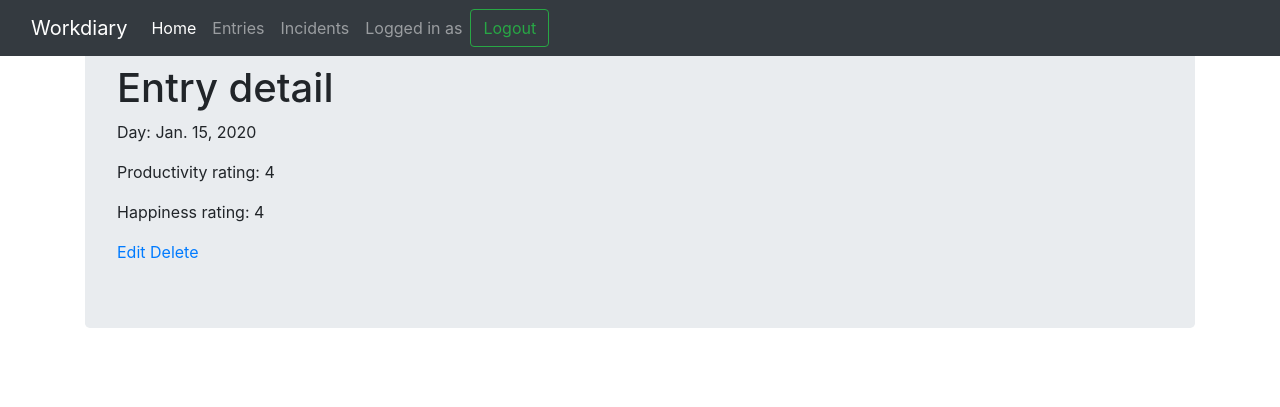
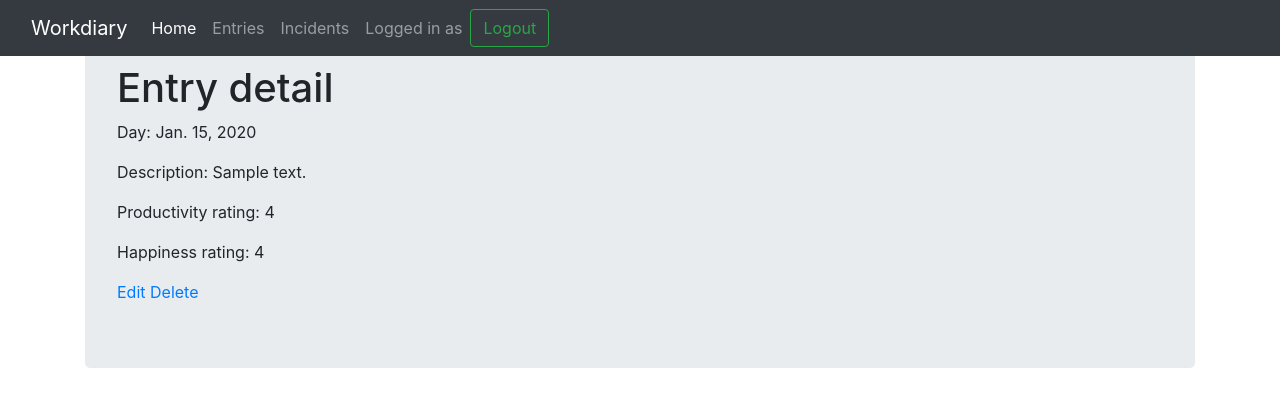
Before and after one commit to christophhalbi/workdiary, a Django app: page /diary/entry-detail/1/ in a window 1280 px wide. Shown: the top 407 px of the page. Run offline with Django 3.2, Linux system fonts and the light colour scheme; tables that the repository leaves empty hold one stand-in row (values such as "Sample post"); some libraries are stand-ins or nearby versions.

Commit message:
new optional field description of entry

```diff
--- a/diary/models.py
+++ b/diary/models.py
@@ -48,6 +48,7 @@ class Incident(models.Model):
 class Entry(models.Model):
     user = models.ForeignKey(User, on_delete=models.CASCADE)
     day = models.DateField()
+    description = models.TextField(null=True, blank=True)
     productivity_rating = models.SmallIntegerField(
         default=10,
         validators=[
@@ -92,7 +93,7 @@ class EntryForm(ModelForm):
 
     class Meta:
         model = Entry
-        fields = ['user', 'day', 'productivity_rating', 'happiness_rating']
+        fields = ['user', 'day', 'description', 'productivity_rating', 'happiness_rating']
         widgets = {
             'user': HiddenInput(),
             'day': DateInput(attrs={'value': date.today(), 'type': 'date'}),
--- a/diary/templates/diary/entry_detail.html
+++ b/diary/templates/diary/entry_detail.html
@@ -8,6 +8,11 @@
     {% include "diary/messages.html" %}
 
     <p>Day: {{ object.day }}</p>
+
+    {% if object.description %}
+        <p>Description: {{ object.description }}</p>
+    {% endif %}
+
     <p>Productivity rating: {{ object.productivity_rating }}</p>
     <p>Happiness rating: {{ object.happiness_rating }}</p>
 
```
Also changed, not shown: diary/migrations/0007_entry_description_alter_incident_meltdown_rating.py (added), diary/migrations/0008_alter_entry_description.py (added).
